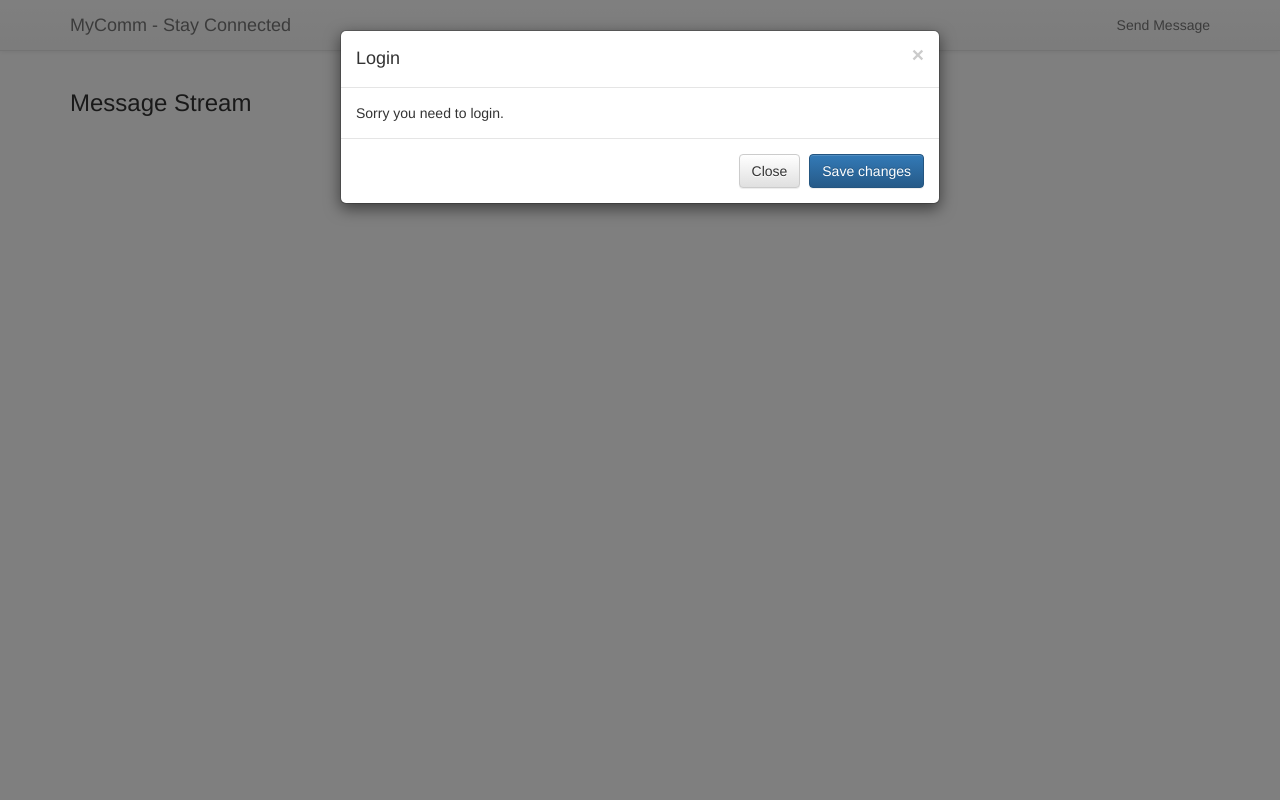
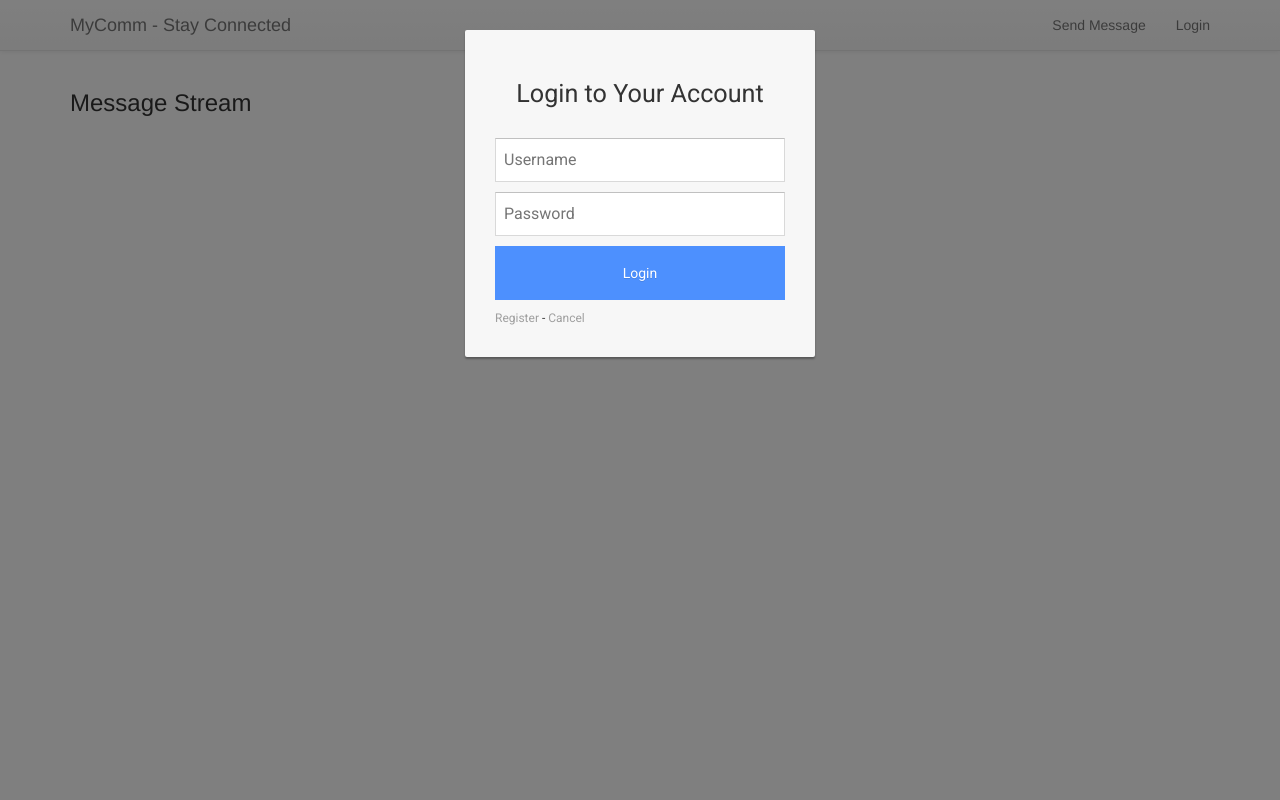
Before and after one commit to johngrantuk/myCommServer, a Django app: page / in a window 1280 px wide, after a click on "Send Message". Run offline with Django 3.2, Linux system fonts and the light colour scheme; data that the repository does not hold is empty; some libraries are stand-ins or nearby versions.

Commit message:
Added register & login modals. Fix for static files on Heroku.

```diff
--- /dev/null
+++ b/myCommServer/static/modals.css
@@ -0,0 +1,96 @@
+@import url(http://fonts.googleapis.com/css?family=Roboto);
+
+/****** LOGIN MODAL ******/
+.loginmodal-container {
+  padding: 30px;
+  max-width: 350px;
+  width: 100% !important;
+  background-color: #F7F7F7;
+  margin: 0 auto;
+  border-radius: 2px;
+  box-shadow: 0px 2px 2px rgba(0, 0, 0, 0.3);
+  overflow: hidden;
+  font-family: roboto;
+}
+
+.loginmodal-container h1 {
+  text-align: center;
+  font-size: 1.8em;
+  font-family: roboto;
+}
+
+.loginmodal-container input[type=submit] {
+  width: 100%;
+  display: block;
+  margin-bottom: 10px;
+  position: relative;
+}
+
+.loginmodal-container input[type=text], input[type=password] {
+  height: 44px;
+  font-size: 16px;
+  width: 100%;
+  margin-bottom: 10px;
+  -webkit-appearance: none;
+  background: #fff;
+  border: 1px solid #d9d9d9;
+  border-top: 1px solid #c0c0c0;
+  /* border-radius: 2px; */
+  padding: 0 8px;
+  box-sizing: border-box;
+  -moz-box-sizing: border-box;
+}
+
+.loginmodal-container input[type=text]:hover, input[type=password]:hover {
+  border: 1px solid #b9b9b9;
+  border-top: 1px solid #a0a0a0;
+  -moz-box-shadow: inset 0 1px 2px rgba(0,0,0,0.1);
+  -webkit-box-shadow: inset 0 1px 2px rgba(0,0,0,0.1);
+  box-shadow: inset 0 1px 2px rgba(0,0,0,0.1);
+}
+
+.loginmodal {
+  text-align: center;
+  font-size: 14px;
+  font-family: 'Arial', sans-serif;
+  font-weight: 700;
+  height: 36px;
+  padding: 0 8px;
+/* border-radius: 3px; */
+/* -webkit-user-select: none;
+  user-select: none; */
+}
+
+.loginmodal-submit {
+  /* border: 1px solid #3079ed; */
+  border: 0px;
+  color: #fff;
+  text-shadow: 0 1px rgba(0,0,0,0.1);
+  background-color: #4d90fe;
+  padding: 17px 0px;
+  font-family: roboto;
+  font-size: 14px;
+  /* background-image: -webkit-gradient(linear, 0 0, 0 100%,   from(#4d90fe), to(#4787ed)); */
+}
+
+.loginmodal-submit:hover {
+  /* border: 1px solid #2f5bb7; */
+  border: 0px;
+  text-shadow: 0 1px rgba(0,0,0,0.3);
+  background-color: #357ae8;
+  /* background-image: -webkit-gradient(linear, 0 0, 0 100%,   from(#4d90fe), to(#357ae8)); */
+}
+
+.loginmodal-container a {
+  text-decoration: none;
+  color: #666;
+  font-weight: 400;
+  text-align: center;
+  display: inline-block;
+  opacity: 0.6;
+  transition: opacity ease 0.5s;
+}
+
+.login-help{
+  font-size: 12px;
+}
--- a/myCommServer/templates/base.html
+++ b/myCommServer/templates/base.html
@@ -29,53 +29,21 @@
 
         <ul class="nav navbar-nav navbar-right">
           <li><a href="#" data-toggle="modal" data-target={% if user.is_authenticated %}"#myModal"{% else %}"#loginModal"{% endif %}>Send Message</a></li>
+          {% if user.is_authenticated %}
+            <li><a href="{% url 'logoutUser' %}">Logout</a></li>
+          {% else %}
+            <li><a href="#" data-toggle="modal" data-target="#loginModal">Login</a></li>
+          {% endif %}
         </ul>
       </div><!--/.nav-collapse -->
     </div>
   </nav>
 
-    <div class="container">
-      {% block content %}{% endblock content %}
-      <!-- Modal -->
-      <div class="modal fade" id="myModal" tabindex="-1" role="dialog" aria-labelledby="myModalLabel">
-        <div class="modal-dialog" role="document">
-          <form action="{% url 'outgoingMessage' %}" method="post" id="news-create" class="form">{% csrf_token %}
-            <div class="modal-content">
-              <div class="modal-header">
-                <button type="button" class="close" data-dismiss="modal" aria-label="Close"><span aria-hidden="true">&times;</span></button>
-                <h4 class="modal-title" id="myModalLabel">Send A Message</h4>
-              </div>
-              <div class="modal-body">
-                <input type="text" name="message">
-              </div>
-              <div class="modal-footer">
-                <button type="button" class="btn btn-default" data-dismiss="modal">Close</button>
-                <input type="submit" class="btn btn-primary" value="Save changes" />
-              </div>
-            </div>
-          </form>
-        </div>
-      </div>
+  <div class="container">
+    {% block content %}{% endblock content %}
 
-      <!-- Modal -->
-      <div class="modal fade" id="loginModal" tabindex="-1" role="dialog" aria-labelledby="loginModal">
-        <div class="modal-dialog" role="document">
-          <div class="modal-content">
-            <div class="modal-header">
-              <button type="button" class="close" data-dismiss="modal" aria-label="Login"><span aria-hidden="true">&times;</span></button>
-              <h4 class="modal-title" id="myModalLabel">Login</h4>
-            </div>
-            <div class="modal-body">
-              Sorry you need to login.
-            </div>
-            <div class="modal-footer">
-              <button type="button" class="btn btn-default" data-dismiss="modal">Close</button>
-              <button type="button" class="btn btn-primary">Save changes</button>
-            </div>
-          </div>
-        </div>
-      </div>
-    </div>
+    {% include "modals.html" %}
+  </div>
 
   {% block afterbody %}{% endblock afterbody %}
 </body>
--- /dev/null
+++ b/myCommServer/templates/modals.html
@@ -0,0 +1,60 @@
+{% load static %}
+<link rel="stylesheet" href="{% static 'modals.css' %}">
+
+<div class="modal fade" id="myModal" tabindex="-1" role="dialog" aria-labelledby="myModalLabel">
+  <div class="modal-dialog" role="document">
+    <form action="{% url 'outgoingMessage' %}" method="post" id="news-create" class="form">{% csrf_token %}
+      <div class="modal-content">
+        <div class="modal-header">
+          <button type="button" class="close" data-dismiss="modal" aria-label="Close"><span aria-hidden="true">&times;</span></button>
+          <h4 class="modal-title" id="myModalLabel">Send A Message</h4>
+        </div>
+        <div class="modal-body">
+          <input type="text" name="message">
+        </div>
+        <div class="modal-footer">
+          <button type="button" class="btn btn-default" data-dismiss="modal">Close</button>
+          <input type="submit" class="btn btn-primary" value="Save changes" />
+        </div>
+      </div>
+    </form>
+  </div>
+</div>
+
+<!-- http://bootsnipp.com/snippets/featured/clean-modal-login-form -->
+<div class="modal fade" id="loginModal" tabindex="-1" role="dialog" aria-labelledby="myModalLabel" aria-hidden="true" style="display: none;">
+    	  <div class="modal-dialog">
+				<div class="loginmodal-container">
+					<h1>Login to Your Account</h1><br>
+          <form action="{% url 'loginUser' %}" method="post" id="login" class="form">{% csrf_token %}
+  					<input type="text" name="user" placeholder="Username">
+  					<input type="password" name="pass" placeholder="Password">
+  					<input type="submit" name="login" class="login loginmodal-submit" value="Login">
+				  </form>
+
+				  <div class="login-help">
+					<a href="#" data-toggle="modal" data-target="#registerModal" data-dismiss="modal">Register</a> - <a href="#" data-dismiss="modal">Cancel</a>
+				  </div>
+				</div>
+			</div>
+</div>
+
+<div class="modal fade" id="registerModal" tabindex="-1" role="dialog" aria-labelledby="myModalLabel" aria-hidden="true" style="display: none;">
+    	  <div class="modal-dialog">
+				<div class="loginmodal-container">
+					<h1>Register With MyComm</h1><br>
+          <form action="{% url 'registerUser' %}" method="post" id="login" class="form">{% csrf_token %}
+  					<input type="text" name="username" placeholder="Username">
+  					<input type="password" name="password" placeholder="Password">
+            <input type="text" name="email" placeholder="Email">
+  					<input type="submit" name="login" class="login loginmodal-submit" value="Register">
+				  </form>
+
+				  <div class="login-help">
+            Registration will allow you to send messages to the Hackaday MyComm unit. We may email you with info about the MyComm project but we promise not to spam.
+            <br>
+					  <a href="#" data-dismiss="modal">Cancel</a>
+				  </div>
+				</div>
+			</div>
+</div>
--- a/myCommServer/urls.py
+++ b/myCommServer/urls.py
@@ -22,4 +22,7 @@ urlpatterns = [
     url(r'^incomingMessage/?$', views.incomingMessage, name='incomingMessage'),
     url(r'^outgoingMessage/?$', views.outgoingMessage, name='outgoingMessage'),
     url(r'^testSendMessage/?$', views.testSendMessage, name='testSendMessage'),
+    url(r'^loginUser/?$', views.loginUser, name='loginUser'),
+    url(r'^logoutUser/?$', views.logoutUser, name='logoutUser'),
+    url(r'^registerUser/?$', views.registerUser, name='registerUser'),
 ]
--- a/myCommServer/views.py
+++ b/myCommServer/views.py
@@ -11,6 +11,7 @@ from datetime import datetime
 from . import settings
 import urllib
 from urllib.request import urlopen
+from django.contrib.auth import authenticate, login, logout
 
 
 def messages(request):
@@ -105,3 +106,58 @@ def testSendMessage(request):
         return HttpResponse(status=200)
 
     return HttpResponse(status=403)
+
+def loginUser(request):
+    """
+    Login to send messages, etc.
+    """
+
+    if request.method == 'POST':                                                    # Confirm it is a POST
+        print("Login:")
+        username = request.POST["user"]
+        password = request.POST["pass"]
+        user = authenticate(username=username, password=password)
+        if user is not None:
+            # the password verified for the user
+            if user.is_active:
+                login(request, user)
+                print("User is valid, active and authenticated")
+            else:
+                print("The password is valid, but the account has been disabled!")
+        else:
+            # the authentication system was unable to verify the username and password
+            print("The username and password were incorrect.")
+
+        return redirect('/')
+    else:
+        return redirect('/')
+
+def logoutUser(request):
+    """
+    Logout user.
+    """
+    logout(request)
+    return redirect('/')
+
+def registerUser(request):
+    """
+    Register a new user.
+    """
+    username = request.POST["username"]
+    password = request.POST["password"]
+    email = request.POST["email"]
+    user = User.objects.create_user(username, email, password)
+    user.save()
+
+    user = authenticate(username=username, password=password)
+    if user is not None:
+        # the password verified for the user
+        if user.is_active:
+            login(request, user)
+            print("User is valid, active and authenticated")
+        else:
+            print("The password is valid, but the account has been disabled!")
+    else:
+        # the authentication system was unable to verify the username and password
+        print("The username and password were incorrect.")
+    return redirect('/')
```
Also changed, not shown: myCommServer/settings.py (+7 -0 lines).
